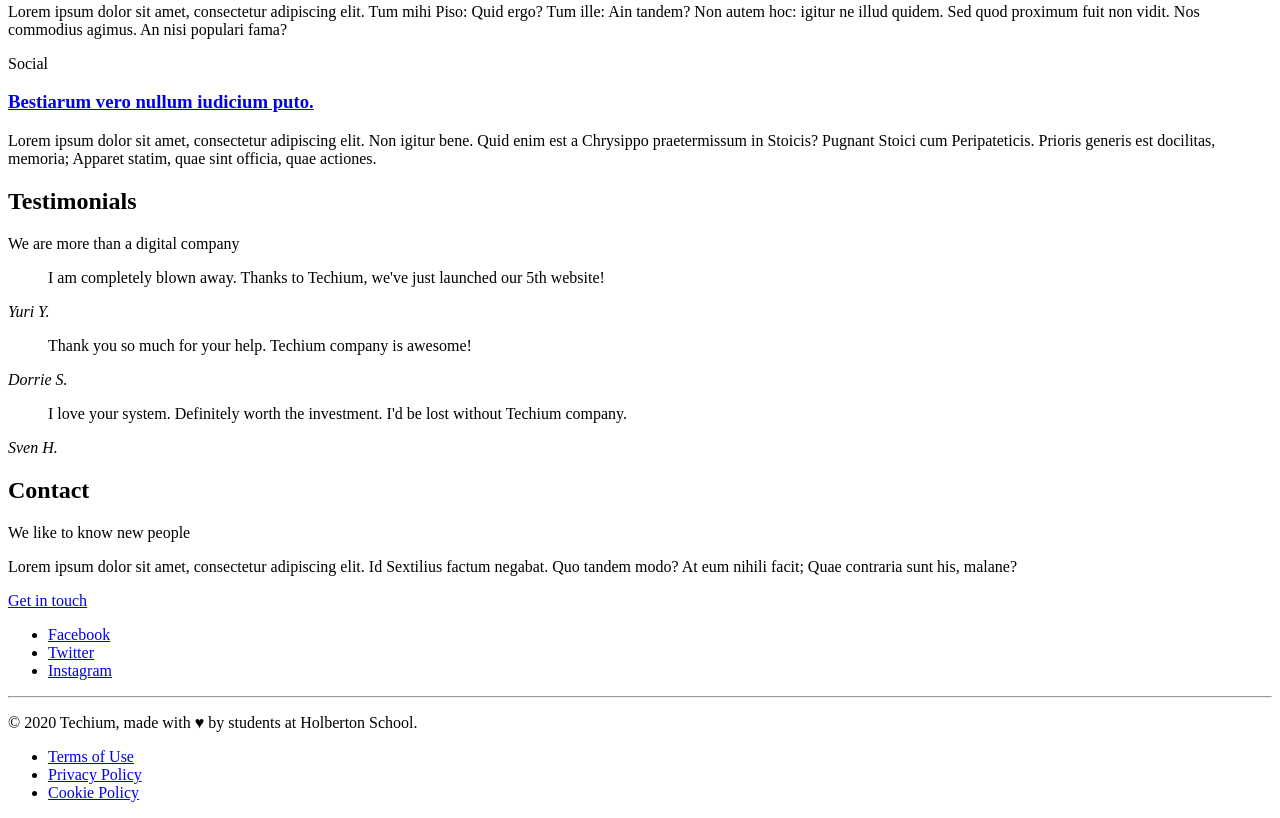
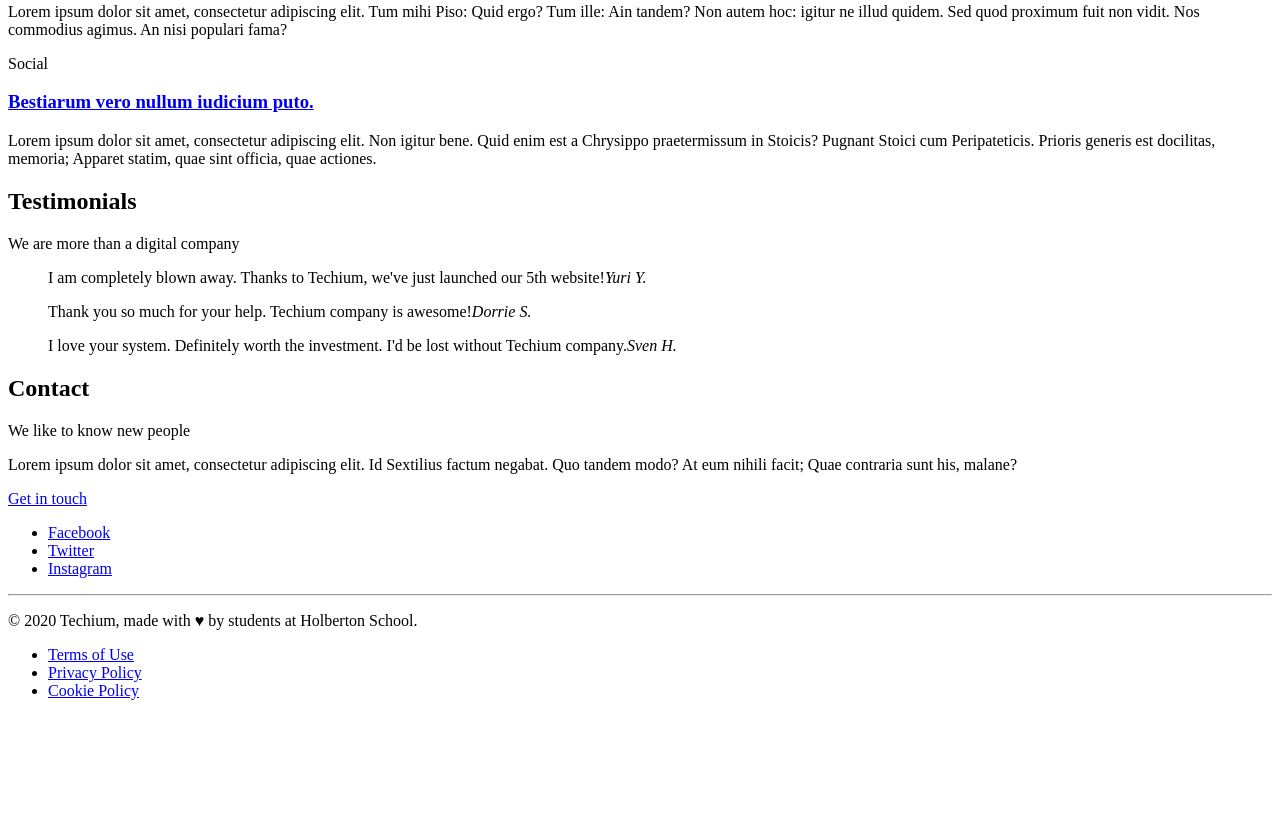
Before and after one commit to harishammache/holbertonschool-web_front_end, a plain HTML site: page html_advanced/29-index.html in a window 1280 px wide. Shown: the part 1507-2325 px from the top of the page. After the commit the page ends 2223 px from the top, so only its background shows below. Drawn offline with Linux system fonts and the light colour scheme.

Commit message:
add paragraphe

```diff
--- a/html_advanced/29-index.html
+++ b/html_advanced/29-index.html
@@ -131,16 +131,13 @@
 					</header>
 					<div>
 						<article>
-							<blockquote>I am completely blown away. Thanks to Techium, we've just launched our 5th website!</blockquote>
-							<cite>Yuri Y.</cite>
+							<blockquote><p>I am completely blown away. Thanks to Techium, we've just launched our 5th website!<cite>Yuri Y.</cite></p></blockquote>
 						</article>
 						<article>
-							<blockquote>Thank you so much for your help. Techium company is awesome!</blockquote>
-							<cite>Dorrie S.</cite>
+							<blockquote><p>Thank you so much for your help. Techium company is awesome!<cite>Dorrie S.</cite></p></blockquote>
 						</article>
 						<article>
-							<blockquote>I love your system. Definitely worth the investment. I'd be lost without Techium company.</blockquote>
-							<cite>Sven H.</cite>
+							<blockquote><p>I love your system. Definitely worth the investment. I'd be lost without Techium company.<cite>Sven H.</cite></p></blockquote>
 						</article>
 					</div>
 				</div>
```
